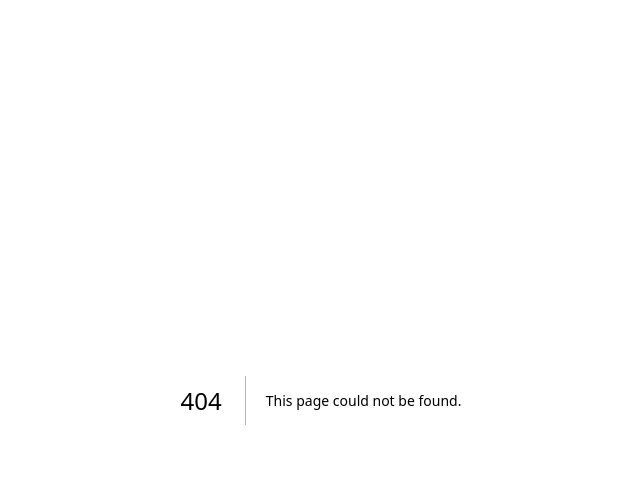
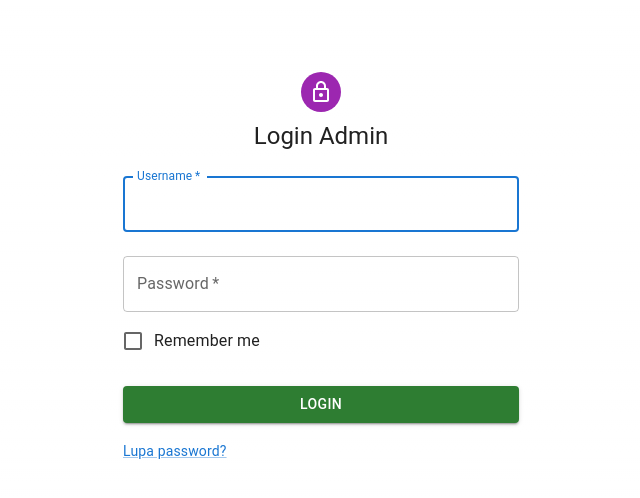
Before and after one commit to Test-Dosen-System/FE_Repository, a Next.js app: page /admin/login in a window 1280 px wide. Before the commit this address had no page. Shown: the top 498 px of the page, without its empty margins (319-959 px from the left). Built offline with nearby package versions, Linux system fonts and the light colour scheme.

Commit message:
login page

```diff
--- /dev/null
+++ b/pages/admin/login.js
@@ -0,0 +1,94 @@
+import * as React from 'react';
+import Avatar from '@mui/material/Avatar';
+import Button from '@mui/material/Button';
+import CssBaseline from '@mui/material/CssBaseline';
+import TextField from '@mui/material/TextField';
+import FormControlLabel from '@mui/material/FormControlLabel';
+import Checkbox from '@mui/material/Checkbox';
+import Link from '@mui/material/Link';
+import Grid from '@mui/material/Grid';
+import Box from '@mui/material/Box';
+import LockOutlinedIcon from '@mui/icons-material/LockOutlined';
+import Typography from '@mui/material/Typography';
+import Container from '@mui/material/Container';
+
+export default function SignIn() {
+
+    const handleSubmit = (event) => {
+        event.preventDefault();
+        const data = new FormData(event.currentTarget);
+        console.log({
+            email: data.get('email'),
+            password: data.get('password'),
+        });
+    };
+
+    return (
+        <Container component="main" maxWidth="xs">
+            <CssBaseline />
+            <Box
+                sx={{
+                    marginTop: 8,
+                    display: 'flex',
+                    flexDirection: 'column',
+                    alignItems: 'center',
+                }}
+            >
+                <Avatar sx={{ m: 1, bgcolor: 'secondary.main' }}>
+                    <LockOutlinedIcon />
+                </Avatar>
+                <Typography component="h1" variant="h5">
+                    Login Admin
+                </Typography>
+                <Box component="form" onSubmit={handleSubmit} noValidate sx={{ mt: 1 }}>
+                    <TextField
+                        margin="normal"
+                        required
+                        fullWidth
+                        id="username"
+                        label="Username"
+                        name="username"
+                        autoComplete="username"
+                        autoFocus
+                    />
+                    <TextField
+                        margin="normal"
+                        required
+                        fullWidth
+                        name="password"
+                        label="Password"
+                        type="password"
+                        id="password"
+                        autoComplete="current-password"
+                    />
+
+                    <FormControlLabel
+                        control={<Checkbox value="remember" color="primary" />}
+                        label="Remember me"
+                    />
+                    <Button
+                        type="submit"
+                        fullWidth
+                        variant="contained"
+                        color="success"
+                        sx={{ mt: 3, mb: 2 }}
+                    >
+                        Login
+                    </Button>
+                    <Grid container>
+                        <Grid item xs>
+                            <Link href="#" variant="body2">
+                                Lupa password?
+                            </Link>
+                        </Grid>
+                        {/* <Grid item>
+                                <Link href="#" variant="body2">
+                                    {"Don't have an account? Sign Up"}
+                                </Link>
+                            </Grid> */}
+                    </Grid>
+                </Box>
+            </Box>
+        </Container>
+    );
+}
```
